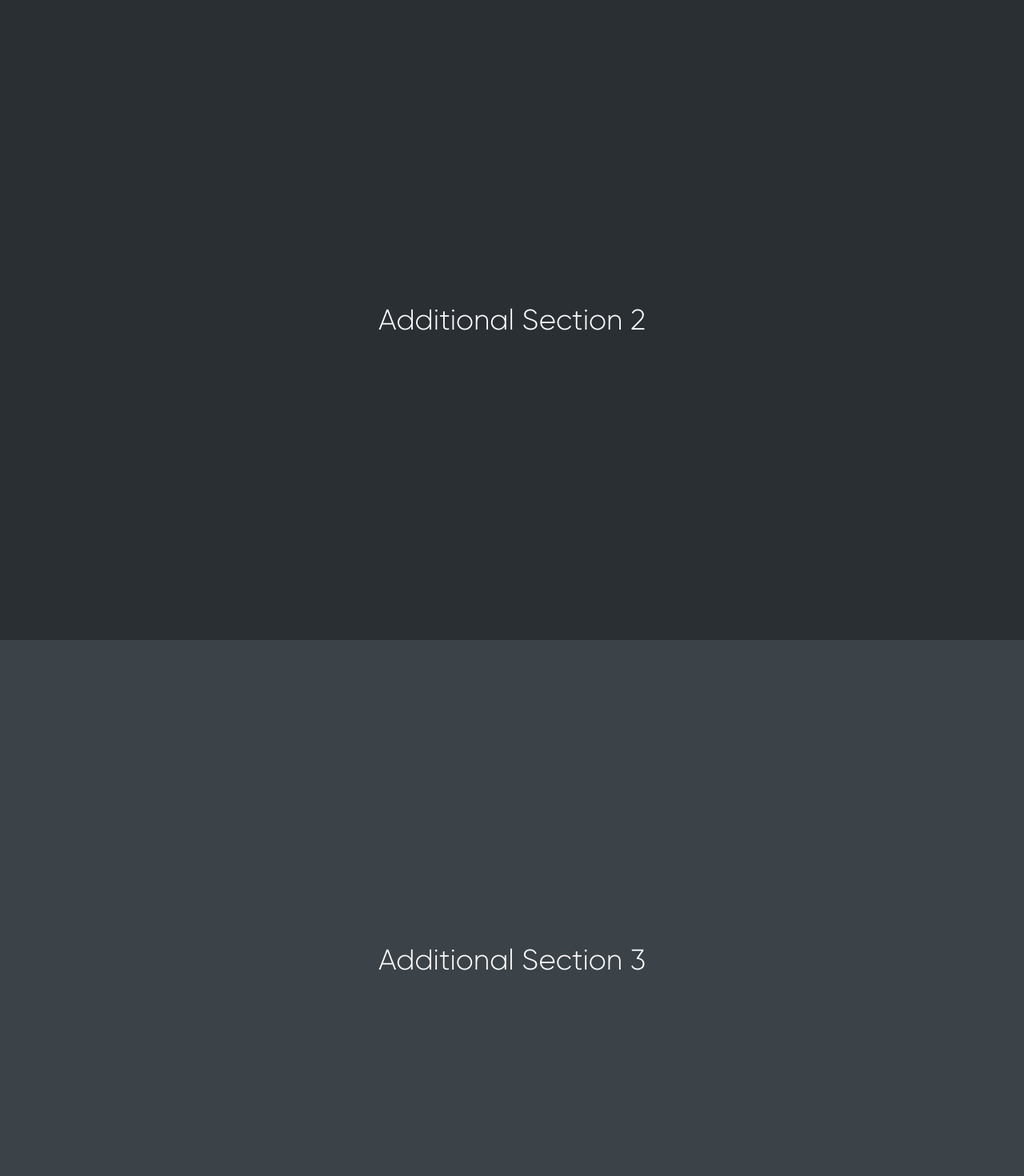
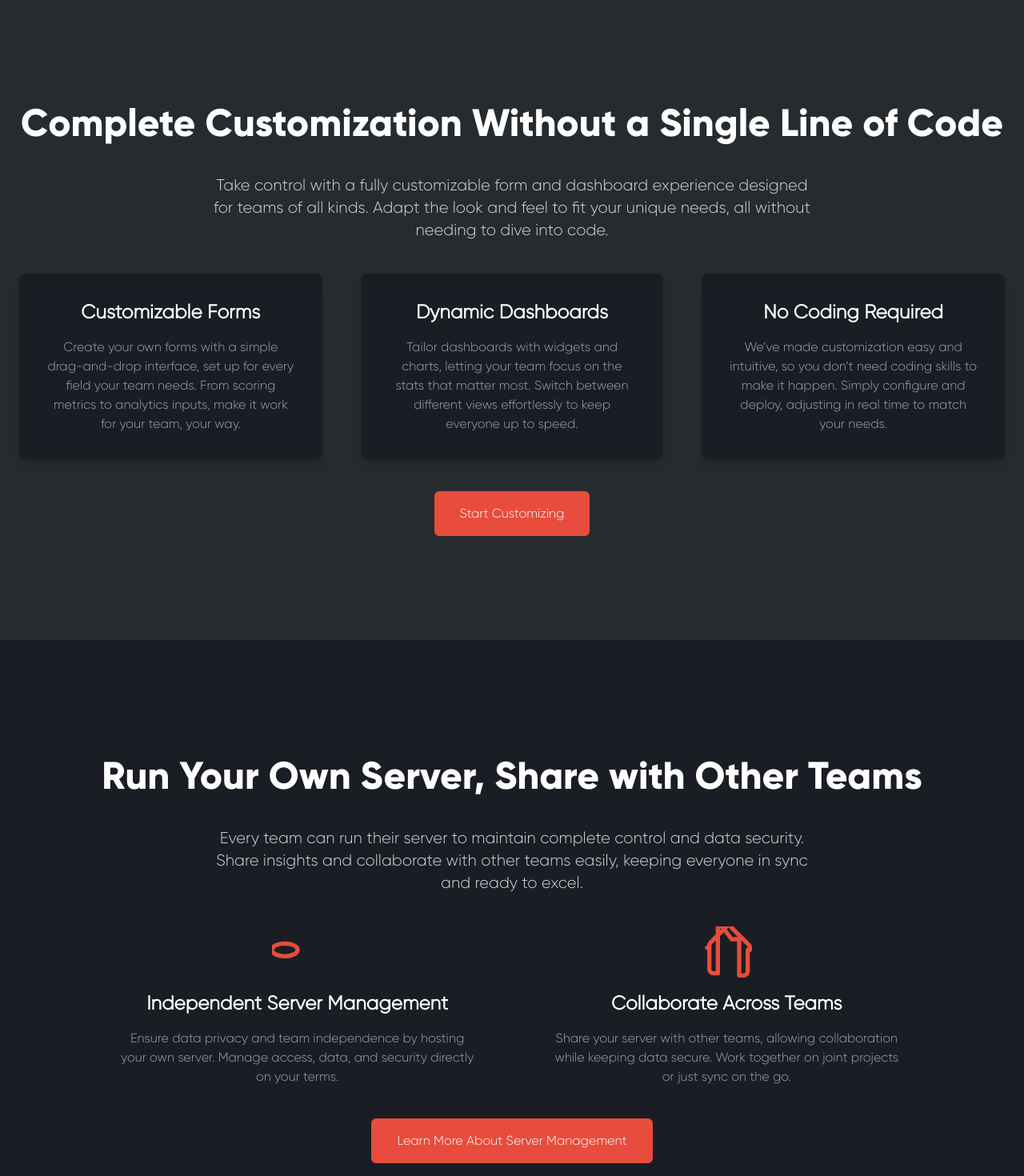
Before and after one commit to AsafMeizner/MAshkif-website, a Next.js app: page / in a window 1280 px wide. Shown: the part 4000-5470 px from the top of the page at 80% size. Built offline with nearby package versions, Linux system fonts and the light colour scheme.

Commit message:
all other parts

```diff
--- a/src/app/page.tsx
+++ b/src/app/page.tsx
@@ -193,8 +193,6 @@ const Home = () => {
           mockupInView ? "animate-slide-up-fade" : "opacity-0"
         } relative`}
       >
-        {/* Background accents for added interest */}
-        {/* <div className="absolute top-0 left-0 w-full h-full bg-gradient-to-br from-[#222831] to-[#393e46] opacity-40 pointer-events-none"></div> */}
         <div className="max-w-7xl mx-auto px-6 relative z-10">
           <div className="grid grid-cols-1 lg:grid-cols-2 gap-12 items-center">
             <div className="relative space-y-6">
@@ -208,14 +206,6 @@ const Home = () => {
                 <div className="relative mx-auto bg-gray-900 rounded-b-xl h-[24px] max-w-[301px] md:h-[42px] md:max-w-[512px] -translate-x-20"></div>
                 <div className="relative mx-auto bg-gray-800 rounded-b-xl h-[55px] max-w-[83px] md:h-[95px] md:max-w-[142px] -translate-x-20"></div>
               </div>
-{/*
-              <div className="hover:scale-105 transition-transform animate-sway relative mx-auto border-gray-800 bg-gray-800 border-[16px] rounded-t-xl h-[172px] max-w-[301px] md:h-[294px] md:max-w-[512px] -translate-x-20 translate-y-20">
-                <div className="rounded-xl overflow-hidden h-[140px] md:h-[262px]">
-                  <img src="/all-teams.png" className="h-[140px] md:h-[262px] w-full rounded-xl object-cover" alt="Desktop version" />
-                </div>
-              </div>
-              <div className="relative mx-auto bg-gray-900 rounded-b-xl h-[24px] max-w-[301px] md:h-[42px] md:max-w-[512px] -translate-x-20 translate-y-14"></div>
-              <div className="relative mx-auto bg-gray-800 rounded-b-xl h-[55px] max-w-[83px] md:h-[95px] md:max-w-[142px] -translate-x-20 translate-y-8"></div> */}
 
               {/* Tablet Mockup */}
               <div className="absolute -right-8 top-1/2 transform translate-x-1/8 translate-y-3 hover:-rotate-3 animate-sway-slow transition-transform">
@@ -273,11 +263,80 @@ const Home = () => {
           </div>
         </div>
       </div>
-      <div className="h-screen bg-[#2a2f34] text-white flex items-center justify-center text-4xl">
-        Additional Section 2
+
+      <div className="h-screen bg-[#262b2f] text-white flex items-center justify-center">
+        <div className="max-w-7xl mx-auto px-6 text-center space-y-10">
+          <h2 className="text-5xl font-bold" style={{ fontFamily: "Gilroy-ExtraBold" }}>
+            Complete Customization Without a Single Line of Code
+          </h2>
+          <p className="text-xl text-gray-300 max-w-3xl mx-auto">
+            Take control with a fully customizable form and dashboard experience designed for teams of all kinds.
+            Adapt the look and feel to fit your unique needs, all without needing to dive into code.
+          </p>
+          <div className="grid grid-cols-1 md:grid-cols-3 gap-12">
+            <div className="p-8 rounded-lg bg-[#1a1e24] shadow-lg hover:scale-105 transition-transform">
+              <h3 className="text-2xl font-semibold">Customizable Forms</h3>
+              <p className="text-gray-400 mt-4">
+                Create your own forms with a simple drag-and-drop interface, set up for every field your team needs.
+                From scoring metrics to analytics inputs, make it work for your team, your way.
+              </p>
+            </div>
+            <div className="p-8 rounded-lg bg-[#1a1e24] shadow-lg hover:scale-105 transition-transform">
+              <h3 className="text-2xl font-semibold">Dynamic Dashboards</h3>
+              <p className="text-gray-400 mt-4">
+                Tailor dashboards with widgets and charts, letting your team focus on the stats that matter most.
+                Switch between different views effortlessly to keep everyone up to speed.
+              </p>
+            </div>
+            <div className="p-8 rounded-lg bg-[#1a1e24] shadow-lg hover:scale-105 transition-transform">
+              <h3 className="text-2xl font-semibold">No Coding Required</h3>
+              <p className="text-gray-400 mt-4">
+                We’ve made customization easy and intuitive, so you don’t need coding skills to make it happen.
+                Simply configure and deploy, adjusting in real time to match your needs.
+              </p>
+            </div>
+          </div>
+          <button className="bg-[#e74c3c] text-white px-8 py-4 rounded-md font-medium hover:bg-[#c0392b] transition-colors">
+            Start Customizing
+          </button>
+        </div>
       </div>
-      <div className="h-screen bg-[#3b4248] text-white flex items-center justify-center text-4xl">
-        Additional Section 3
+
+      <div className="h-screen bg-[#1a1e24] text-white flex items-center justify-center">
+        <div className="max-w-7xl mx-auto px-6 text-center space-y-10">
+          <h2 className="text-5xl font-bold" style={{ fontFamily: "Gilroy-ExtraBold" }}>
+            Run Your Own Server, Share with Other Teams
+          </h2>
+          <p className="text-xl text-gray-300 max-w-3xl mx-auto">
+            Every team can run their server to maintain complete control and data security.
+            Share insights and collaborate with other teams easily, keeping everyone in sync and ready to excel.
+          </p>
+          <div className="grid grid-cols-1 md:grid-cols-2 gap-12">
+            <div className="flex flex-col items-center space-y-4">
+              <svg className="w-16 h-16 text-[#e74c3c]" fill="none" stroke="currentColor" viewBox="0 0 24 24">
+                <path strokeLinecap="round" strokeLinejoin="round" strokeWidth="2" d="M12 11c0-1.657-2.686-3-6-3s-6 1.343-6 3 2.686 3 6 3 6-1.343 6-3z"/>
+              </svg>
+              <h3 className="text-2xl font-semibold">Independent Server Management</h3>
+              <p className="text-gray-400 text-center max-w-md">
+                Ensure data privacy and team independence by hosting your own server.
+                Manage access, data, and security directly on your terms.
+              </p>
+            </div>
+            <div className="flex flex-col items-center space-y-4">
+              <svg className="w-16 h-16 text-[#e74c3c]" fill="none" stroke="currentColor" viewBox="0 0 24 24">
+                <path strokeLinecap="round" strokeLinejoin="round" strokeWidth="2" d="M3 10h1V9c0-.552.224-1.052.586-1.414l8.293-8.293A2 2 0 0114.414.586l8.293 8.293A2 2 0 0123 10v1h-1v10a2 2 0 01-2 2h-2V6h-3.586L10 0H8v22H6a2 2 0 01-2-2V10z"/>
+              </svg>
+              <h3 className="text-2xl font-semibold">Collaborate Across Teams</h3>
+              <p className="text-gray-400 text-center max-w-md">
+                Share your server with other teams, allowing collaboration while keeping data secure.
+                Work together on joint projects or just sync on the go.
+              </p>
+            </div>
+          </div>
+          <button className="bg-[#e74c3c] text-white px-8 py-4 rounded-md font-medium hover:bg-[#c0392b] transition-colors">
+            Learn More About Server Management
+          </button>
+        </div>
       </div>
     </div>
   );
```
